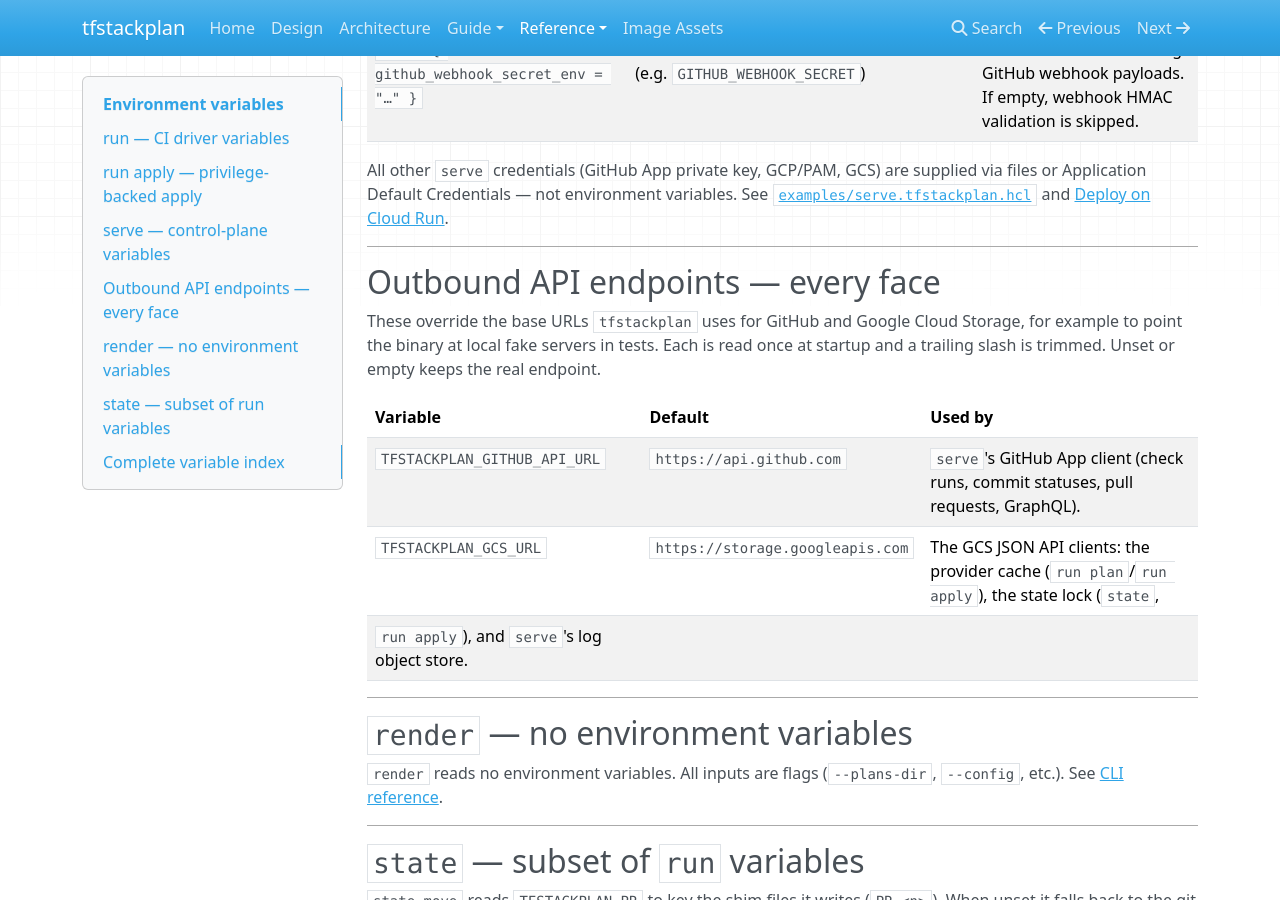
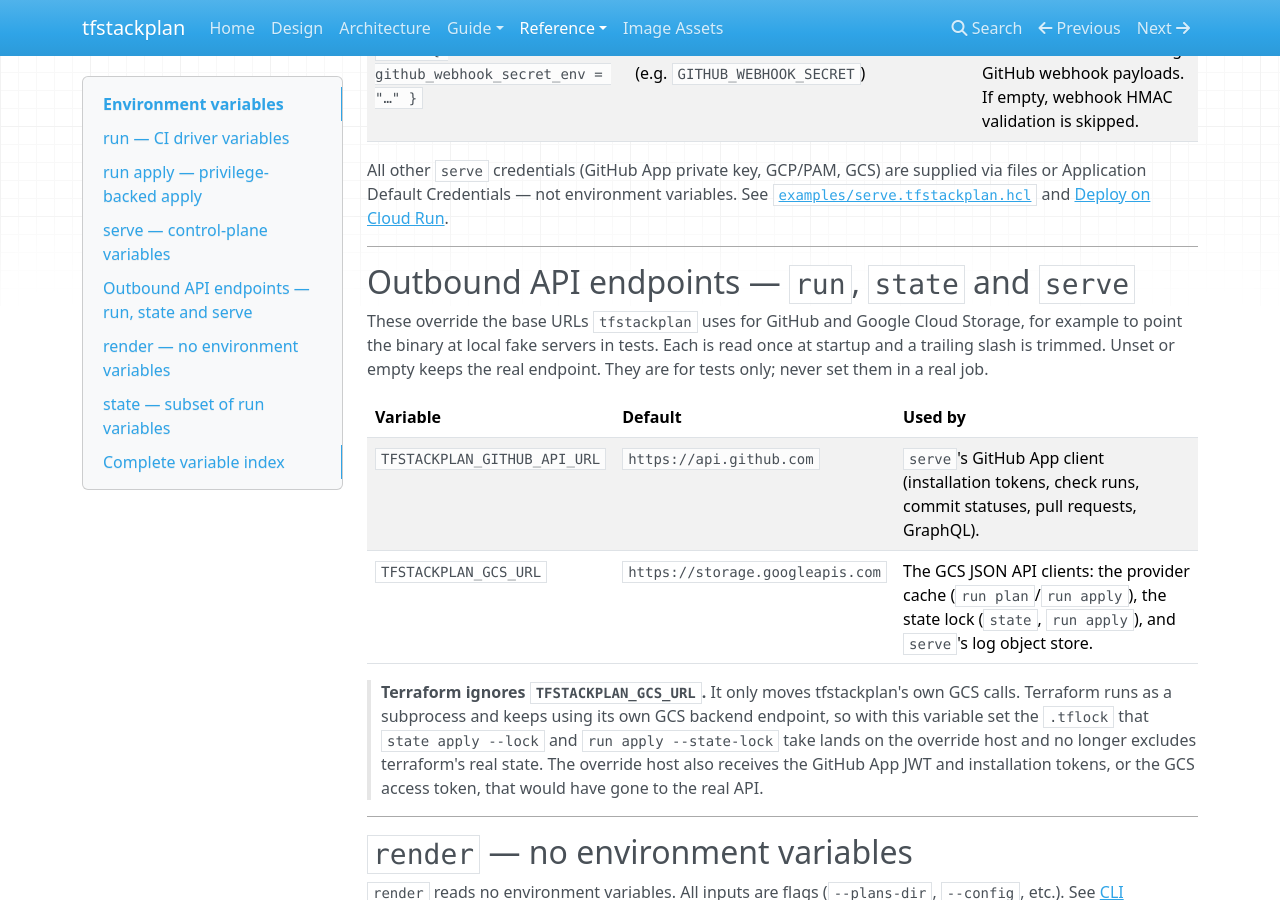
Before and after one commit to Fluent-Health/terraform-stack-plan, an MkDocs documentation site: the page built from docs/reference/environment.md, in a window 1280 px wide and 900 px high, scrolled down 2510 px. Built offline with MkDocs 1.6.1, drawn with Linux system fonts in a browser that asks for light colours; nearby versions of some CDN libraries.

Commit message:
docs: say terraform ignores the GCS override; trim the locker's base URL
From peer review: the GCS override only moves tfstackplan's own calls, so a
stale override in a real job would put the state lock on the override host
while terraform uses the real backend. Also fixes the wrapped table row,
names the App JWT among what the override host receives, retitles the
section to the faces that read it, and trims an explicit locker base URL as
the object store already does.

Co-Authored-By: Claude Opus 5.5 <noreply@anthropic.com>

```diff
--- a/docs/reference/environment.md
+++ b/docs/reference/environment.md
@@ -78,18 +78,25 @@ variables. See
 
 ---
 
-## Outbound API endpoints — every face
+## Outbound API endpoints — `run`, `state` and `serve`
 
 These override the base URLs `tfstackplan` uses for GitHub and Google Cloud
 Storage, for example to point the binary at local fake servers in tests. Each
 is read once at startup and a trailing slash is trimmed. Unset or empty keeps
-the real endpoint.
+the real endpoint. They are for tests only; never set them in a real job.
 
 | Variable | Default | Used by |
 |---|---|---|
-| `TFSTACKPLAN_GITHUB_API_URL` | `https://api.github.com` | `serve`'s GitHub App client (check runs, commit statuses, pull requests, GraphQL). |
-| `TFSTACKPLAN_GCS_URL` | `https://storage.googleapis.com` | The GCS JSON API clients: the provider cache (`run plan`/`run apply`), the state lock (`state`,
-`run apply`), and `serve`'s log object store. |
+| `TFSTACKPLAN_GITHUB_API_URL` | `https://api.github.com` | `serve`'s GitHub App client (installation tokens, check runs, commit statuses, pull requests, GraphQL). |
+| `TFSTACKPLAN_GCS_URL` | `https://storage.googleapis.com` | The GCS JSON API clients: the provider cache (`run plan`/`run apply`), the state lock (`state`, `run apply`), and `serve`'s log object store. |
+
+> **Terraform ignores `TFSTACKPLAN_GCS_URL`.** It only moves tfstackplan's own
+> GCS calls. Terraform runs as a subprocess and keeps using its own GCS backend
+> endpoint, so with this variable set the `.tflock` that `state apply --lock`
+> and `run apply --state-lock` take lands on the override host and no longer
+> excludes terraform's real state. The override host also receives the GitHub
+> App JWT and installation tokens, or the GCS access token, that would have gone
+> to the real API.
 
 ---
 
@@ -105,7 +112,7 @@ the real endpoint.
 `state move` reads `TFSTACKPLAN_PR` to key the shim files it writes (`PR-<n>`).
 When unset it falls back to the git branch name (`branch-<name>`) or `local`.
 Apart from `TFSTACKPLAN_GCS_URL` (the state lock's GCS endpoint, see
-[Outbound API endpoints](#outbound-api-endpoints-every-face)), no other
+[Outbound API endpoints](#outbound-api-endpoints-run-state-and-serve)), no other
 `TFSTACKPLAN_*` variables are read by `state` subcommands.
 
 ---
```
Also changed, not shown: 1 other file.
